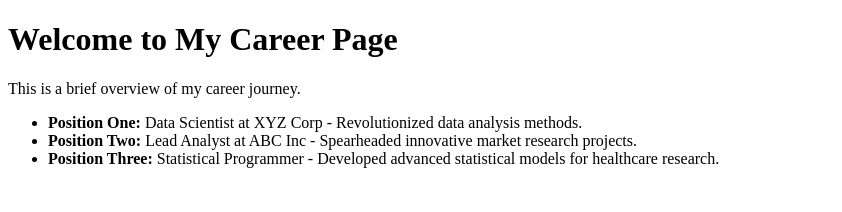
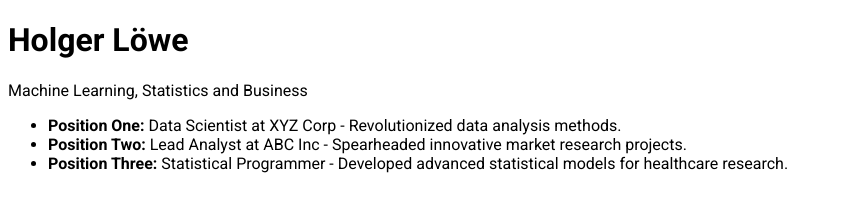
Before and after one commit to holgstr/holgstr.github.io, a plain HTML site: page index.html in a window 1280 px wide. Shown: the whole page, without its empty margins (0-842 px from the left). Drawn offline with Linux system fonts and the light colour scheme.

Commit message:
Update index.html

```diff
--- a/index.html
+++ b/index.html
@@ -1,11 +1,17 @@
 <!DOCTYPE html>
 <html>
 <head>
-    <title>My Career Journey</title>
+    <title>BiographyM</title>
+    <link href="https://fonts.googleapis.com/css2?family=Roboto:wght@400;700&display=swap" rel="stylesheet">
+    <style>
+        body {
+            font-family: 'Roboto', sans-serif;
+        }
+    </style>
 </head>
 <body>
-    <h1>Welcome to My Career Page</h1>
-    <p>This is a brief overview of my career journey.</p>
+    <h1>Holger Löwe</h1>
+    <p>Machine Learning, Statistics and Business</p>
     <ul>
         <li><strong>Position One:</strong> Data Scientist at XYZ Corp - Revolutionized data analysis methods.</li>
         <li><strong>Position Two:</strong> Lead Analyst at ABC Inc - Spearheaded innovative market research projects.</li>
```
